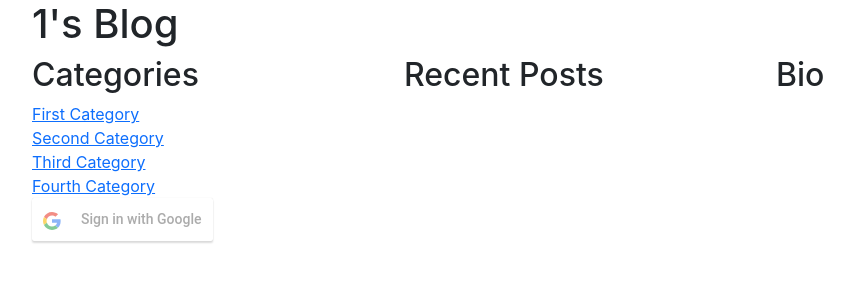
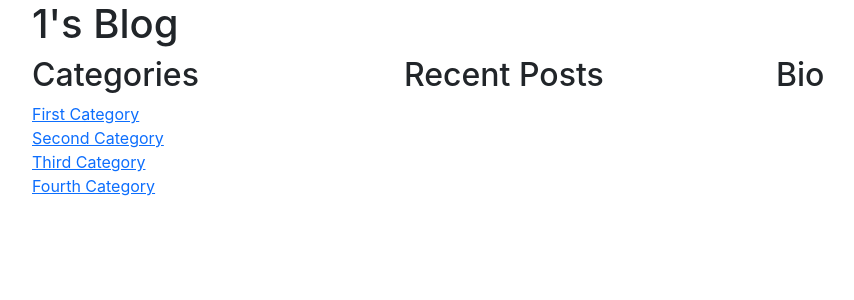
Before and after one commit to Angela-Mari/MyRead, a React (Create React App) app: page /1 in a window 1280 px wide. Shown: the top 300 px of the page, without its empty margins (62-916 px from the left). Built offline with nearby package versions, Linux system fonts and the light colour scheme.

Commit message:
'Can't perform a React state update' error only when setShow(false) for modal

```diff
--- a/src/App.js
+++ b/src/App.js
@@ -40,13 +40,13 @@ export default function App() {
   }
 
   function handleGoogleSubmit(g) {
+    //setShow(false);
     console.log('inside handleGoogleSubmit');
     console.log("in app: ", g);
     setFirstName(g.getGivenName());
     setLastName(g.getFamilyName());
     setEmail(g.getEmail());
     setAlias(g.getEmail().split("@")[0].toLowerCase());
-    setShow(false);
     setTwoFA(true);
     // handleSubmit(g);
 
--- a/src/Google/GoogleBtn.js
+++ b/src/Google/GoogleBtn.js
@@ -1,6 +1,5 @@
 import React, { Component } from 'react'
 import { GoogleLogin, GoogleLogout } from 'react-google-login';
-//import App from '../App';
 
 const CLIENT_ID = '771291261258-vpd233ok80266o2ndtjllv5q482h12c2.apps.googleusercontent.com';
 
@@ -8,6 +7,7 @@ var GOOGLE_EMAIL = '';
 var GOOGLE_FIRST_NAME = '';
 var GOOGLE_LAST_NAME = '';
 var GOOGLE_ALIAS = '';
+
 
 class GoogleBtn extends Component {
 
--- a/src/components/AuthenticationModal.js
+++ b/src/components/AuthenticationModal.js
@@ -1,8 +1,13 @@
 import { Modal, Button, Form, Row, Col, Accordion} from 'react-bootstrap';
 import React from 'react';
 import GoogleBtn from '../Google/GoogleBtn';
+import { useEffect } from 'react';
 
 function AuthenticationModal({show, handleClose, type, email, password, firstName, lastName, alias, phoneNumber, setFirstName, setLastName, setAlias, setPhoneNumber, setEmail, setPassword, handleSubmit, handleGoogleSubmit}) {
+
+    useEffect(() => {
+        return () => {};
+      }, []);
 
     return (
         <Modal
@@ -26,7 +31,6 @@ function AuthenticationModal({show, handleClose, type, email, password, firstNam
                 <GoogleBtn
                 handleGoogleSubmit={handleGoogleSubmit}
                 />
-
 
             <Form>
                 <Row>
--- a/src/pages/Blog.js
+++ b/src/pages/Blog.js
@@ -4,7 +4,7 @@ import { useParams } from 'react-router';
 import Categories from '../components/Categories';
 import RecentPosts from '../components/RecentPosts';
 import Bio from '../components/Bio';
-import GoogleBtn from '../Google/GoogleBtn';
+// import GoogleBtn from '../Google/GoogleBtn';
 
 function Blog() {
 
@@ -17,7 +17,7 @@ function Blog() {
             <Categories></Categories>
             <RecentPosts></RecentPosts>
             <Bio></Bio>
-            <GoogleBtn/>
+            {/* <GoogleBtn/> */}
         </Row>
         </Container>
     )
```
